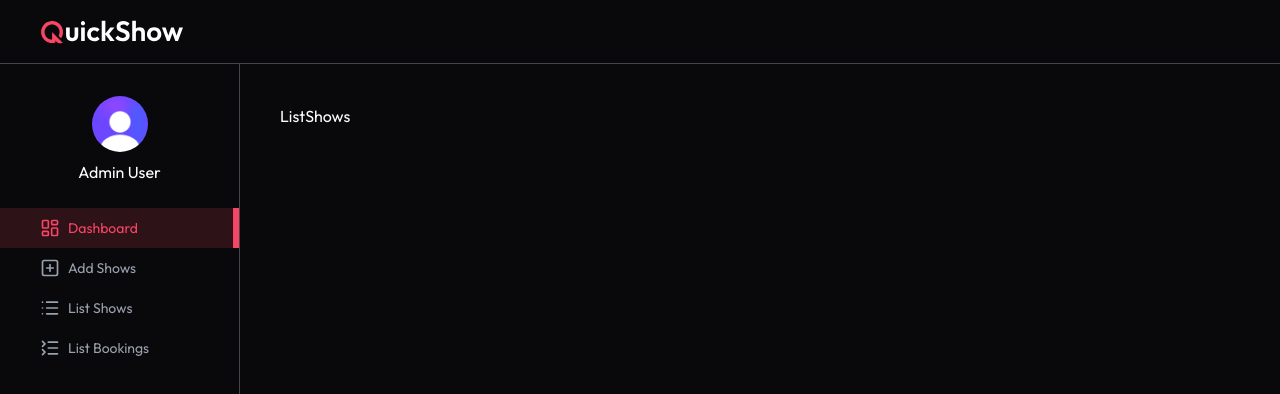
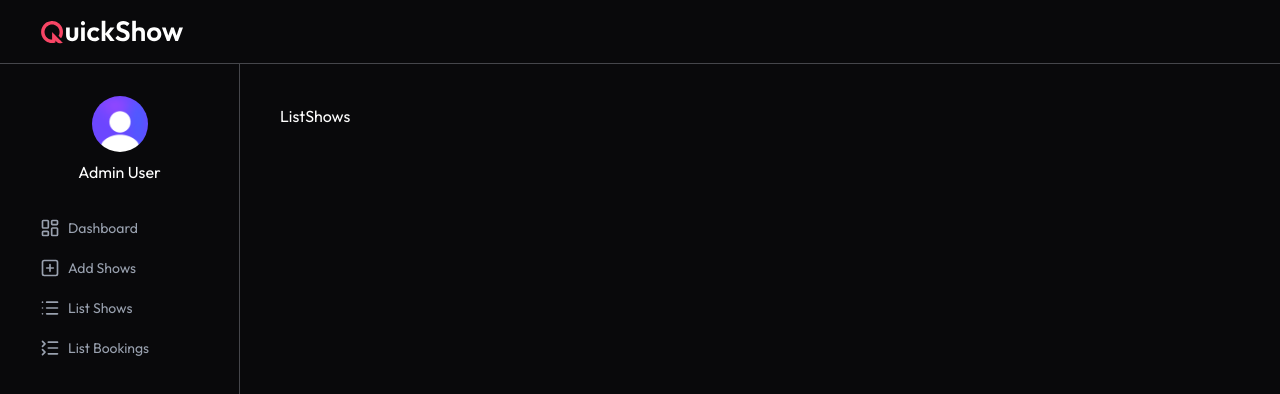
Before and after one commit to sujan2000/Movie-Ticket-Booking, a React (Vite) app in the folder client/: page /admin/list-shows in a window 1280 px wide. Shown: the top 394 px of the page. Built offline with nearby package versions, Linux system fonts and the light colour scheme; the HTML template or start-up script is replaced by a standard one.

Commit message:
end for stop always selected deshbaord link

```diff
--- a/client/src/components/admin/AdminSidebar.jsx
+++ b/client/src/components/admin/AdminSidebar.jsx
@@ -28,7 +28,7 @@ const AdminSidebar = () => {
             <p className="mt-2 text-base max-md:hidden">{user.firstName} {user.lastName}</p>
             <div className="w-full">
                 {adminNavlinks.map((link, index) => (
-                    <NavLink key={index} to={link.path} className={({ isActive }) => `relative flex items-center max-md:justify-center gap-2
+                    <NavLink key={index} to={link.path} end className={({ isActive }) => `relative flex items-center max-md:justify-center gap-2
                 w-full py-2.5 md:pl-10 first:mt-6 text-gray-400 ${isActive && 'bg-primary/15 text-primary group'}`}>
                         {({ isActive }) => (
                             <>
```
